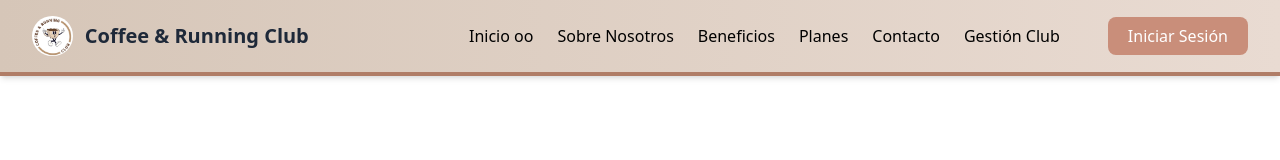
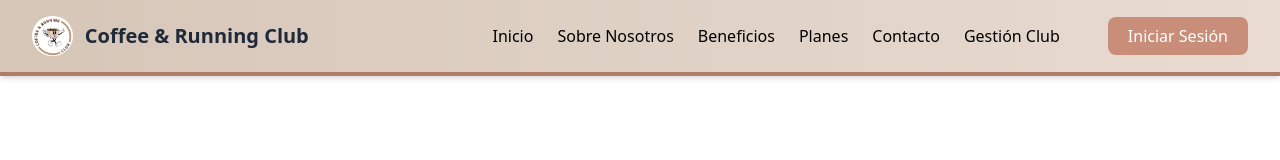
Before and after one commit to FranKoVC/ProyectoRunning, a React (Vite) app: page /cliente/home/beneficios/1 in a window 1280 px wide. Shown: the top 160 px of the page. Built offline with nearby package versions, Linux system fonts and the light colour scheme.

Commit message:
oo eliminado

```diff
--- a/src/components/Navbar.tsx
+++ b/src/components/Navbar.tsx
@@ -45,7 +45,7 @@ const Navbar = () => {
         >
           <li>
             <Link to="/cliente/home" className="nav-link">
-              Inicio oo
+              Inicio
             </Link>
           </li>
           <li>
```
